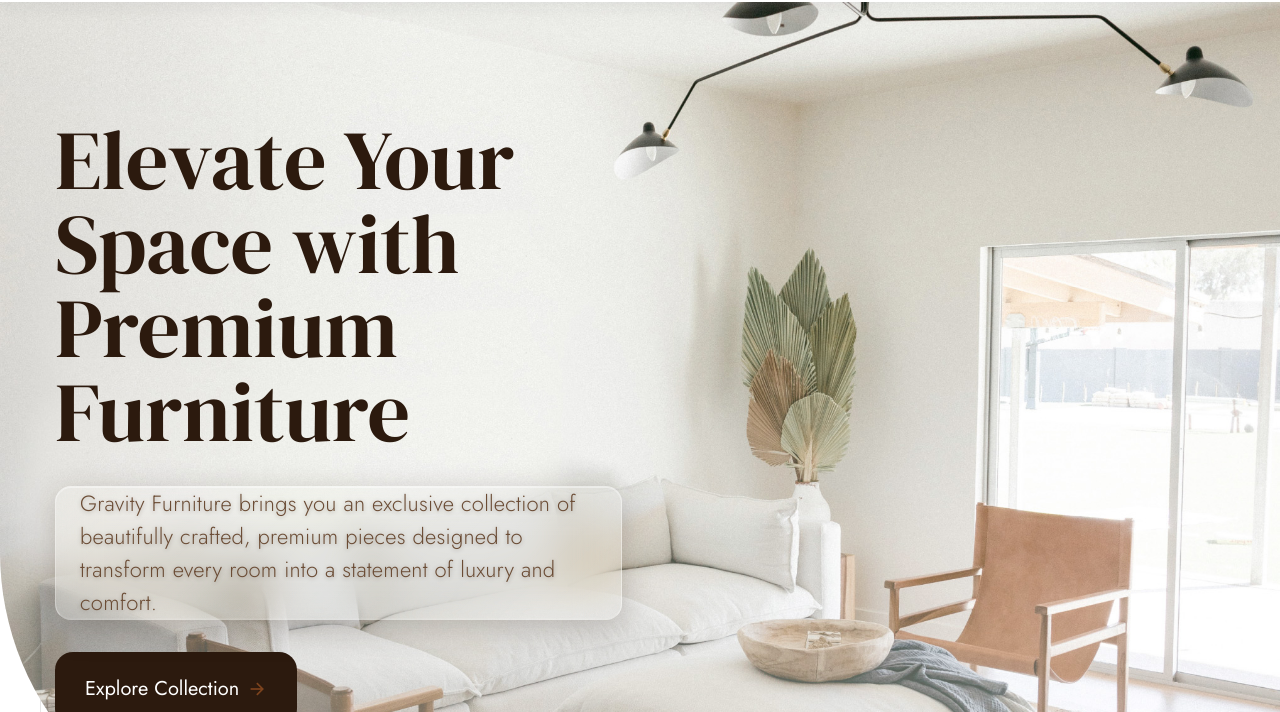
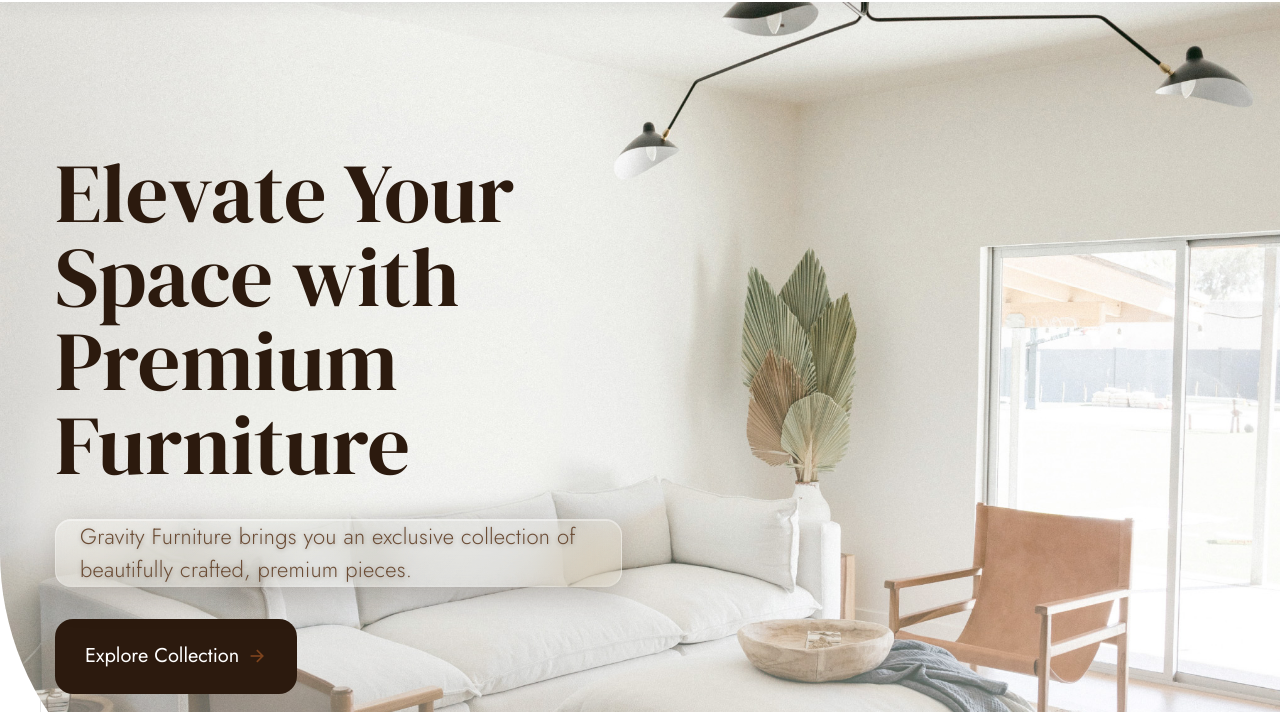
Before and after one commit to Maksquare/gravityfurniture, a website: page index.html in a window 1280 px wide. Shown: the part 88-800 px from the top of the page. Drawn offline with nearby package versions, Linux system fonts and the light colour scheme.

Commit message:
updated the paragraph text

```diff
--- a/index.html
+++ b/index.html
@@ -258,7 +258,7 @@
      font-weight: 300;
      letter-spacing: 0.01em;
    ">
-  Gravity Furniture brings you an exclusive collection of beautifully crafted, premium pieces designed to transform every room into a statement of luxury and comfort.</p>
+  Gravity Furniture brings you an exclusive collection of beautifully crafted, premium pieces.</p>
                     <a href="collection.html" class="group btn btn-primary mx-auto xl:mx-0 hover:text-white">Explore Collection <i class="ri-arrow-right-line text-accent group-hover:translate-x-1 group-hover:text-white  transition-all duration-300"></i></a>
                 </div>
             </div>
```
